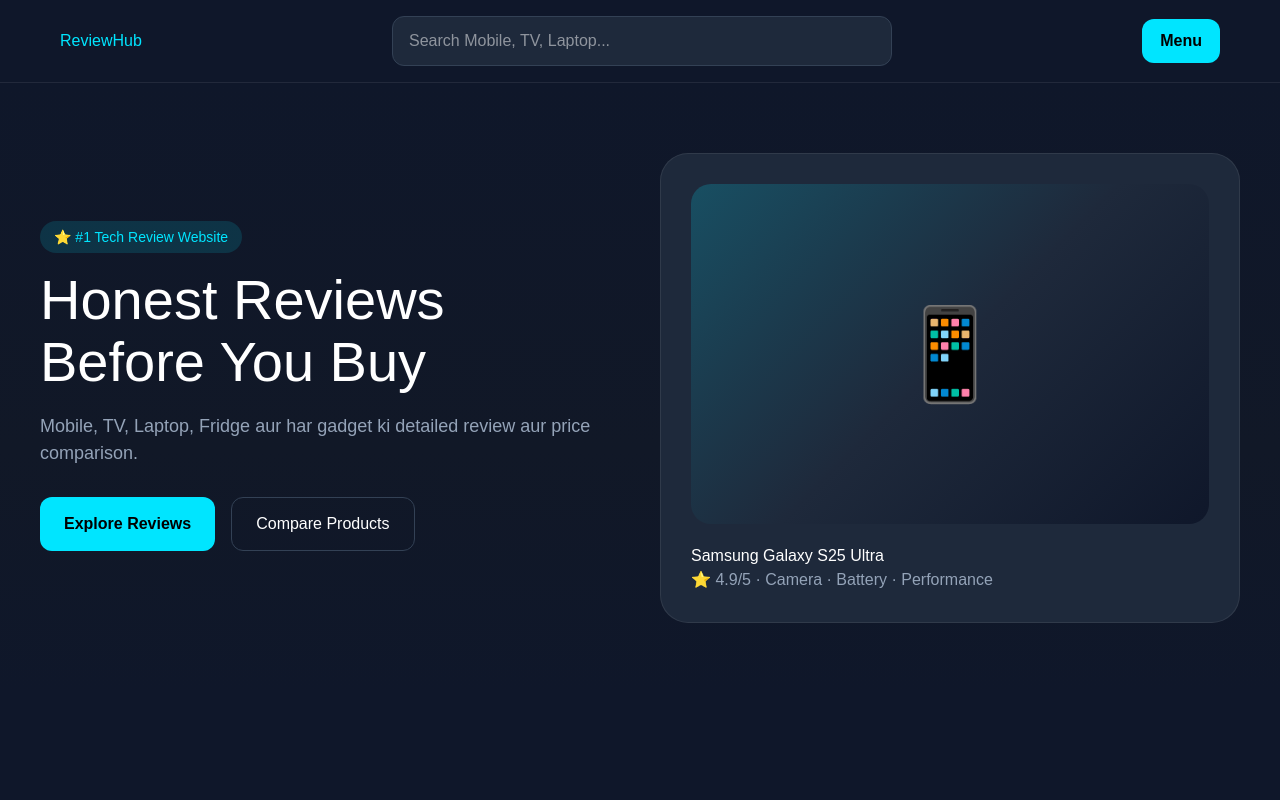
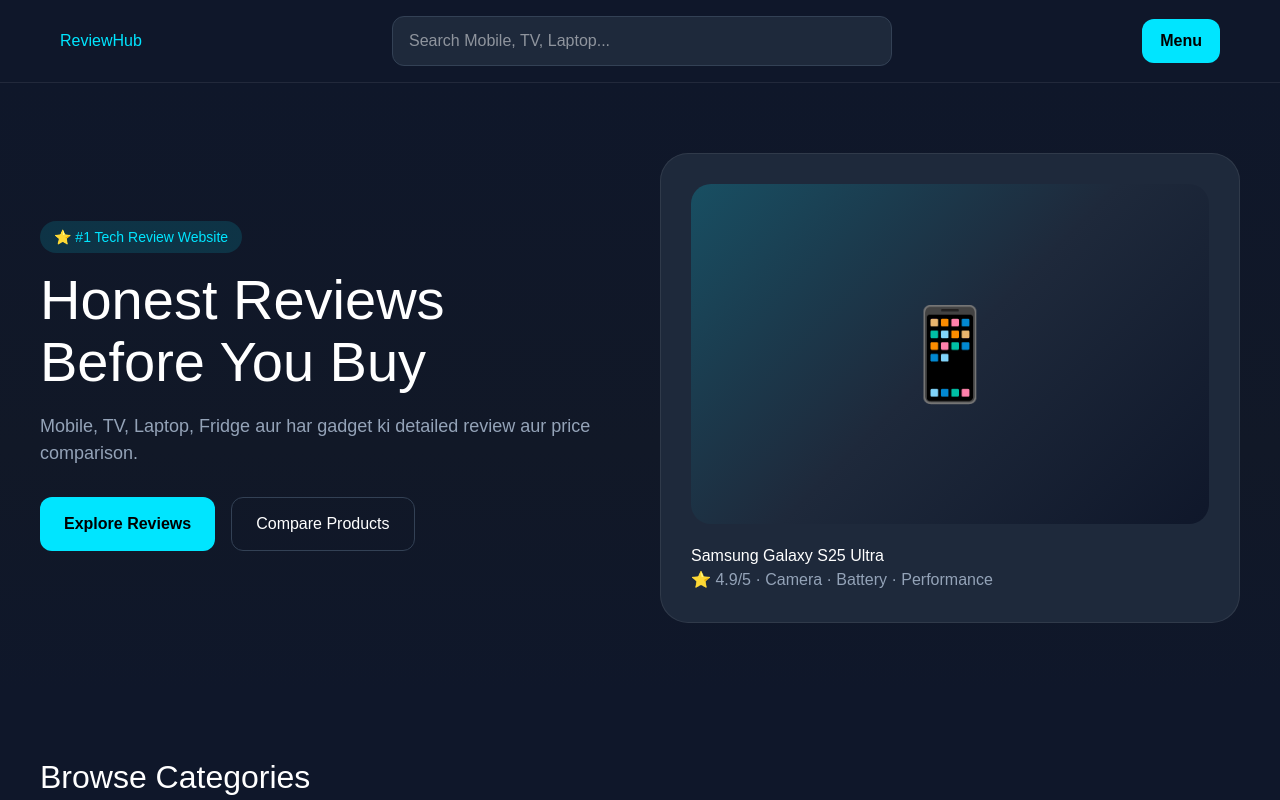
Before and after one commit to Goutam3419/Mobail-review-, a Next.js app in the folder reviewhub-framework-v1/frontend/: page / in a window 1280 px wide. Shown: the top 800 px of the page. Built offline with nearby package versions, Linux system fonts and the light colour scheme.

Commit message:
Add HomeSections component to HomePage

```diff
--- a/reviewhub-framework-v1/frontend/app/page.tsx
+++ b/reviewhub-framework-v1/frontend/app/page.tsx
@@ -1,11 +1,13 @@
 import Header from "@/components/layout/Header";
 import Hero from "@/components/sections/Hero";
+import HomeSections from "@/components/sections/HomeSections";
 
 export default function HomePage() {
   return (
     <>
       <Header />
       <Hero />
+      <HomeSections />
     </>
   );
 }
```
